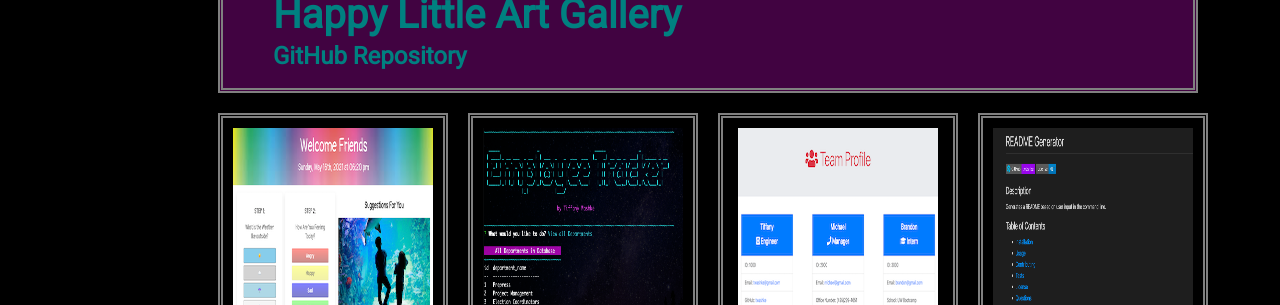
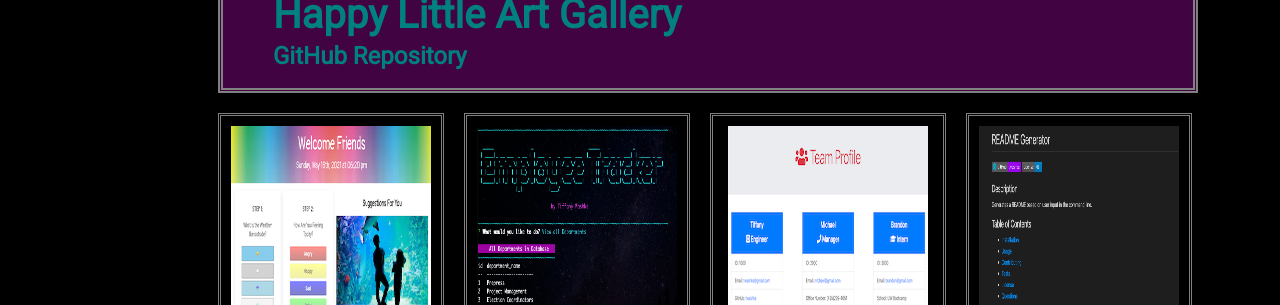
Before and after one commit to twashke/Tiffany-Washke-Portfolio-Update, a plain HTML site: page index.html in a window 1280 px wide. Shown: the part 1630-1935 px from the top of the page. Drawn offline with Linux system fonts and the light colour scheme.

Commit message:
adjusted project borders

```diff
--- a/Assets/css/style.css
+++ b/Assets/css/style.css
@@ -313,7 +313,7 @@ a:active {
 .project_3,
 .project_4,
 .project_5 {
-  border: 5px double var(--gray);
+  border: 3.5px double var(--gray);
   font-weight: bolder;
   text-align: center;
   padding: 10px;
```
